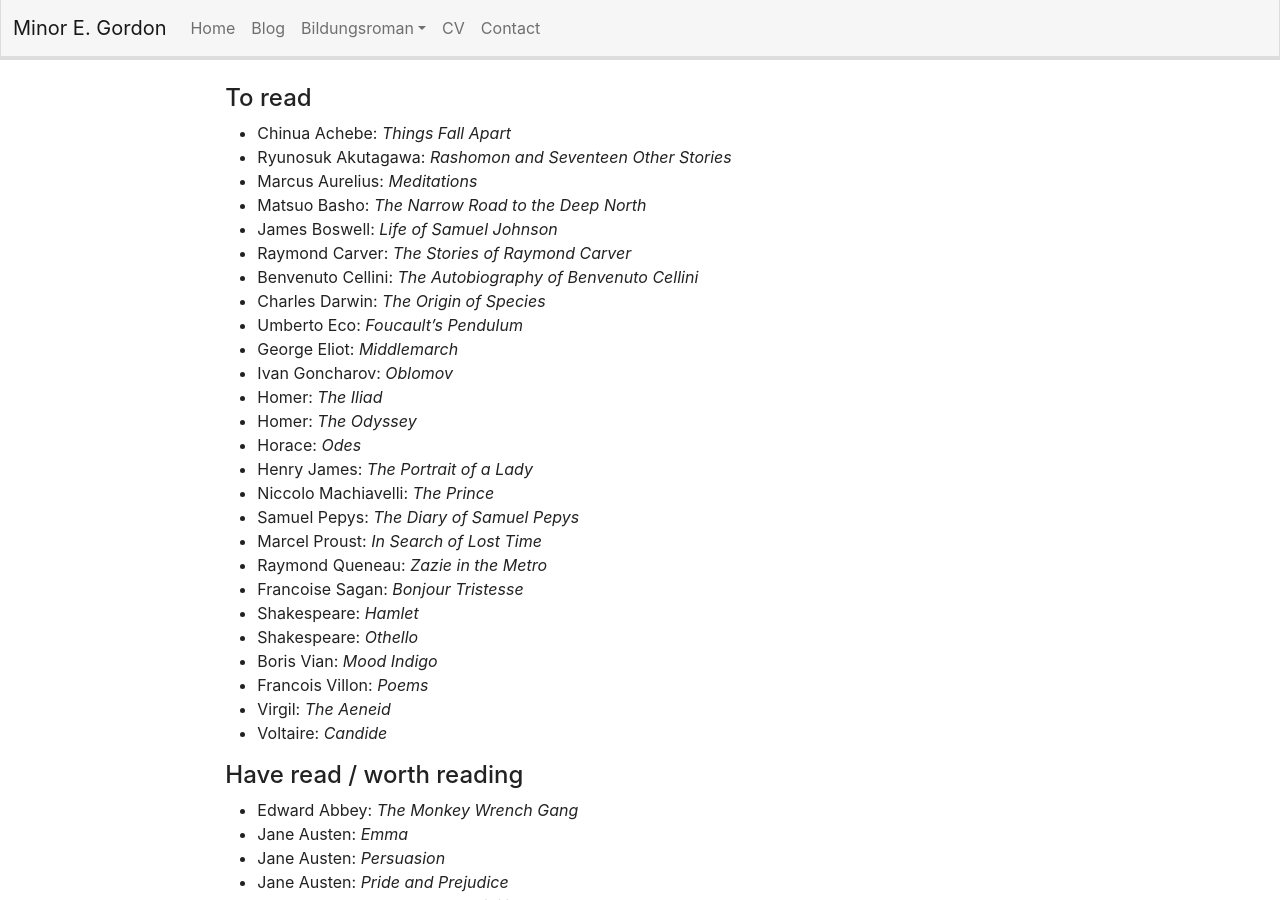
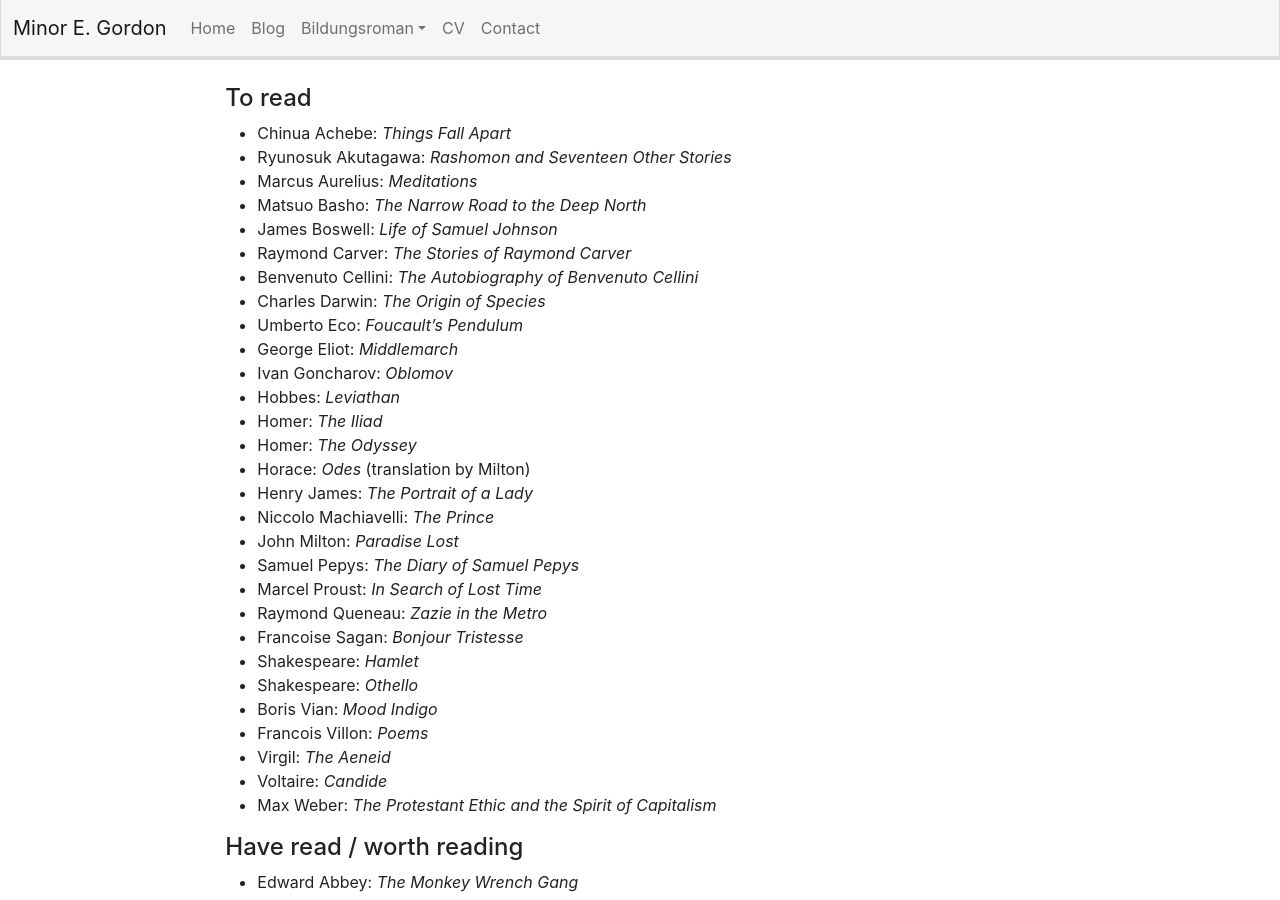
Before and after one commit to minorg/minorgordon.net, a Jekyll site: the page built from great-books.md, in a window 1280 px wide and 900 px high. Built offline with Jekyll 4.4.1, drawn with Linux system fonts in a browser that asks for light colours.

Commit message:
add to great books

```diff
--- a/great-books.md
+++ b/great-books.md
@@ -16,11 +16,13 @@ title: Great books
 * Umberto Eco: _Foucault's Pendulum_
 * George Eliot: _Middlemarch_
 * Ivan Goncharov: _Oblomov_
+* Hobbes: _Leviathan_
 * Homer: _The Iliad_
 * Homer: _The Odyssey_
-* Horace: _Odes_
+* Horace: _Odes_ (translation by Milton)
 * Henry James: _The Portrait of a Lady_
 * Niccolo Machiavelli: _The Prince_
+* John Milton: _Paradise Lost_
 * Samuel Pepys: _The Diary of Samuel Pepys_
 * Marcel Proust: _In Search of Lost Time_
 * Raymond Queneau: _Zazie in the Metro_
@@ -31,6 +33,7 @@ title: Great books
 * Francois Villon: _Poems_
 * Virgil: _The Aeneid_
 * Voltaire: _Candide_
+* Max Weber: _The Protestant Ethic and the Spirit of Capitalism_
 
 #### Have read / worth reading
 
```
